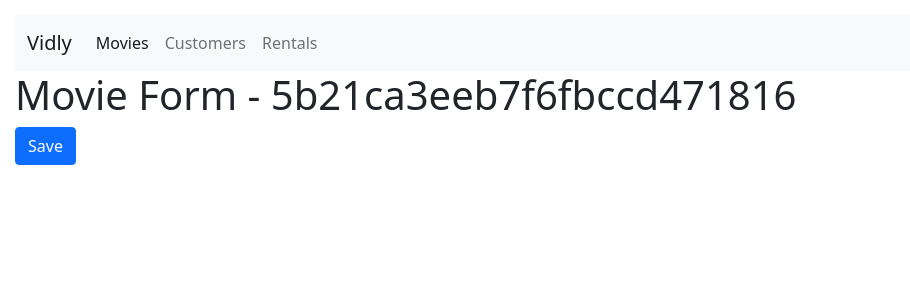
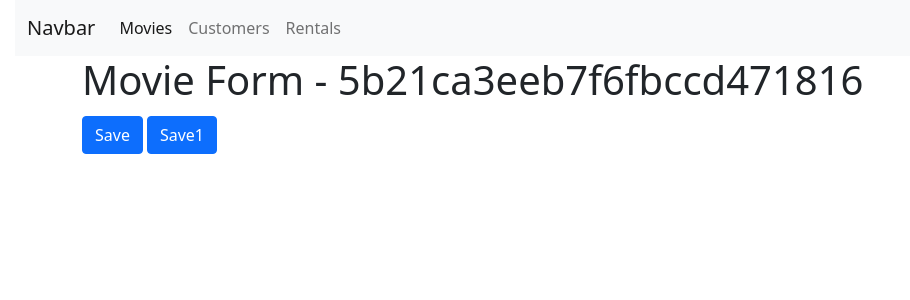
Before and after one commit to rua1hc/react-fdn-vidly-app, a React (Create React App) app: page /movies/5b21ca3eeb7f6fbccd471816 in a window 1280 px wide. Shown: the top 300 px of the page, without its empty margins (0-910 px from the left). Built offline with nearby package versions, Linux system fonts and the light colour scheme.

Commit message:
s6v15-18 Ex checking results

```diff
--- a/src/App.js
+++ b/src/App.js
@@ -2,7 +2,6 @@ import React, { Component } from "react";
 import { Switch, Route, Redirect } from "react-router-dom";
 
 // import logo from './logo.svg';
-import "./App.css";
 
 import Movies from "./comps/movies";
 
@@ -12,25 +11,30 @@ import NotFound from "./comps/not-found";
 import Rentals from "./comps/rentals";
 import MovieForm from "./comps/movieForm";
 
+import "./App.css";
+
 class App extends Component {
     // state = {};
 
     render() {
         return (
-            <div>
+            <React.Fragment>
                 <NavBar />
-                <main>
+                <main className="container">
                     <Switch>
                         <Route path="/movies/:id" component={MovieForm} />
+
                         <Route path="/movies" component={Movies} />
                         <Route path="/customers" component={Customers} />
                         <Route path="/rentals" component={Rentals} />
                         <Route path="/not-found" component={NotFound} />
-                        <Route path="/" exact component={Movies} />
+
+                        {/* <Route path="/" exact component={Movies} /> */}
+                        <Redirect from="/" exact to="/movies" />
                         <Redirect to="/not-found" />
                     </Switch>
                 </main>
-            </div>
+            </React.Fragment>
         );
     }
 }
--- a/src/comps/common/tableBody.jsx
+++ b/src/comps/common/tableBody.jsx
@@ -4,7 +4,7 @@ import React, { Component } from "react";
 
 import _ from "lodash";
 
-import { Link } from "react-router-dom";
+// import { Link } from "react-router-dom";
 
 class TableBody extends Component {
     // state = {  }
@@ -14,11 +14,11 @@ class TableBody extends Component {
             return col.content(item);
         }
 
-        if (col.path === "title") {
-            return (
-                <Link to={`/movies/${item._id}`}>{_.get(item, col.path)}</Link>
-            );
-        }
+        // if (col.path === "title") {
+        //     return (
+        //         <Link to={`/movies/${item._id}`}>{_.get(item, col.path)}</Link>
+        //     );
+        // }
 
         return _.get(item, col.path);
     };
--- a/src/comps/movieForm.jsx
+++ b/src/comps/movieForm.jsx
@@ -9,11 +9,19 @@ class MovieForm extends Component {
     };
 
     render() {
+        const { match, history } = this.props;
+
         return (
             <div>
-                <h1>Movie Form - {this.props.match.params.id}</h1>
+                <h1>Movie Form - {match.params.id}</h1>
                 <button className=" btn btn-primary" onClick={this.handleSave}>
                     Save
+                </button>
+                <button
+                    className=" btn btn-primary m-1"
+                    onClick={() => history.push("/movies")}
+                >
+                    Save1
                 </button>
             </div>
         );
--- a/src/comps/moviesTable.jsx
+++ b/src/comps/moviesTable.jsx
@@ -1,4 +1,5 @@
 import React, { Component } from "react";
+import { Link } from "react-router-dom";
 
 import Like from "./common/like";
 
@@ -8,7 +9,13 @@ import Table from "./common/table";
 
 class MoviesTable extends Component {
     columns = [
-        { path: "title", label: "Title" },
+        {
+            path: "title",
+            label: "Title",
+            content: (movie) => (
+                <Link to={`/movies/${movie._id}`}>{movie.title}</Link>
+            ),
+        },
         { path: "genre.name", label: "Genre" },
         { path: "numberInStock", label: "Stock" },
         { path: "dailyRentalRate", label: "Rate" },
--- a/src/comps/navbar.jsx
+++ b/src/comps/navbar.jsx
@@ -6,30 +6,40 @@ const NavBar = () => {
     return (
         <nav className="navbar navbar-expand-lg navbar-light bg-light">
             <div className="container-fluid">
-                <a className="navbar-brand" href="/">
-                    Vidly
-                </a>
-                <button className="navbar-toggler" type="button">
+                <Link className="navbar-brand" to="/">
+                    Navbar
+                </Link>
+                <button
+                    className="navbar-toggler"
+                    type="button"
+                    data-bs-toggle="collapse"
+                    data-bs-target="#navbarNavAltMarkup"
+                    aria-controls="navbarNavAltMarkup"
+                    aria-expanded="false"
+                    aria-label="Toggle navigation"
+                >
                     <span className="navbar-toggler-icon"></span>
                 </button>
-                <div className="collapse navbar-collapse" id="navbarNav">
-                    <ul className="navbar-nav">
-                        <li className="nav-item">
-                            <NavLink className="nav-link" to="/movies">
+                <div
+                    className="collapse navbar-collapse"
+                    id="navbarNavAltMarkup"
+                >
+                    <div className="navbar-nav">
+                        <NavLink
+                            className="nav-link "
+                            aria-current="page"
+                            to="/movies"
+                        >
                             Movies
                         </NavLink>
-                        </li>
-                        <li className="nav-item">
                         <NavLink className="nav-link" to="/customers">
                             Customers
                         </NavLink>
-                        </li>
-                        <li className="nav-item">
                         <NavLink className="nav-link" to="/rentals">
                             Rentals
                         </NavLink>
-                        </li>
-                    </ul>
+                        {/* <a className="nav-link disabled">Disabled</a> */}
+                    </div>
                 </div>
             </div>
         </nav>
--- a/src/index.css
+++ b/src/index.css
@@ -6,7 +6,7 @@ body {
     -webkit-font-smoothing: antialiased;
     -moz-osx-font-smoothing: grayscale;
 
-    padding: 15px 15px;
+    padding: 0 15px;
 }
 
 code {
```
Lines whose indentation alone changed are shown as unchanged.
